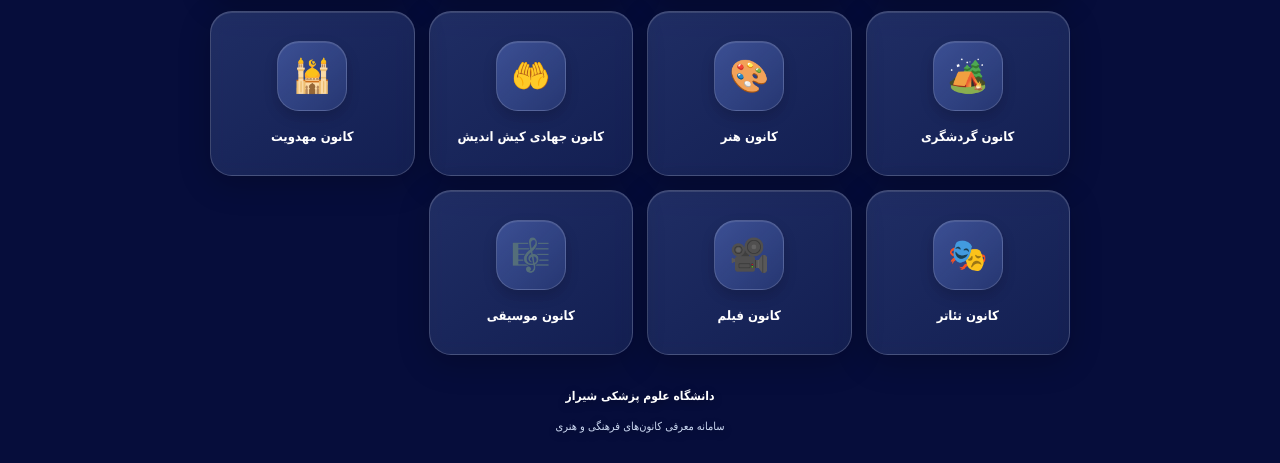
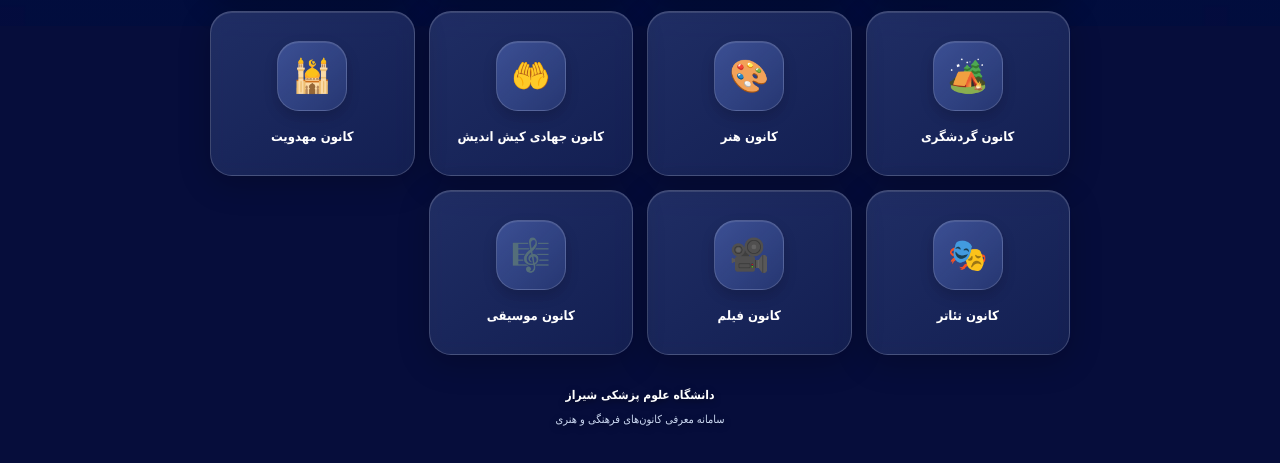
Before and after one commit to ar127001/kanoon_sums-telegram-miniapp, a plain HTML site: page index.html in a window 1280 px wide. Shown: the part 734-1197 px from the top of the page. After the commit the page ends 1172 px from the top, so only its background shows below. Drawn offline with Linux system fonts and the light colour scheme.

Commit message:
Update index.html

```diff
--- a/index.html
+++ b/index.html
@@ -13,7 +13,7 @@
     <style>
 
         :root {
-            --bottom-space: 110px;
+            --bottom-space: 40px;
             --background-color: #060d3b;
             --glass-opacity: 0.75;
             --glass-blur: 8px;
@@ -70,15 +70,16 @@
 
         .page {
             max-width: 900px;
+
             min-height: 100vh;
             min-height: 100dvh;
 
             margin: 0 auto;
 
-            padding: 24px 16px 18px;
+            padding: 24px 16px 8px;
 
             padding-bottom: calc(
-                18px + env(safe-area-inset-bottom, 0px)
+                8px + env(safe-area-inset-bottom, 0px)
             );
 
             display: flex;
@@ -372,22 +373,23 @@
         .footer {
             margin-top: auto;
 
-            padding: 28px 12px 6px;
+            padding: 30px 6px 0;
 
             text-align: center;
 
             font-size: 11px;
-            line-height: 2.2;
+            line-height: 1.8;
 
             color: #cbd8f2;
 
-            text-shadow: 0 2px 8px rgba(0, 0, 0, 0.4);
+            text-shadow:
+                0 2px 6px rgba(0, 0, 0, 0.5);
         }
 
         .footer strong {
             display: block;
 
-            margin-bottom: 5px;
+            margin-bottom: 3px;
 
             font-size: 12px;
             color: #ffffff;
@@ -423,7 +425,9 @@
         @media (min-width: 700px) {
 
             .page {
-                padding: 30px 20px 18px;
+                padding-top: 30px;
+                padding-right: 20px;
+                padding-left: 20px;
             }
 
             .hero h1 {
```
